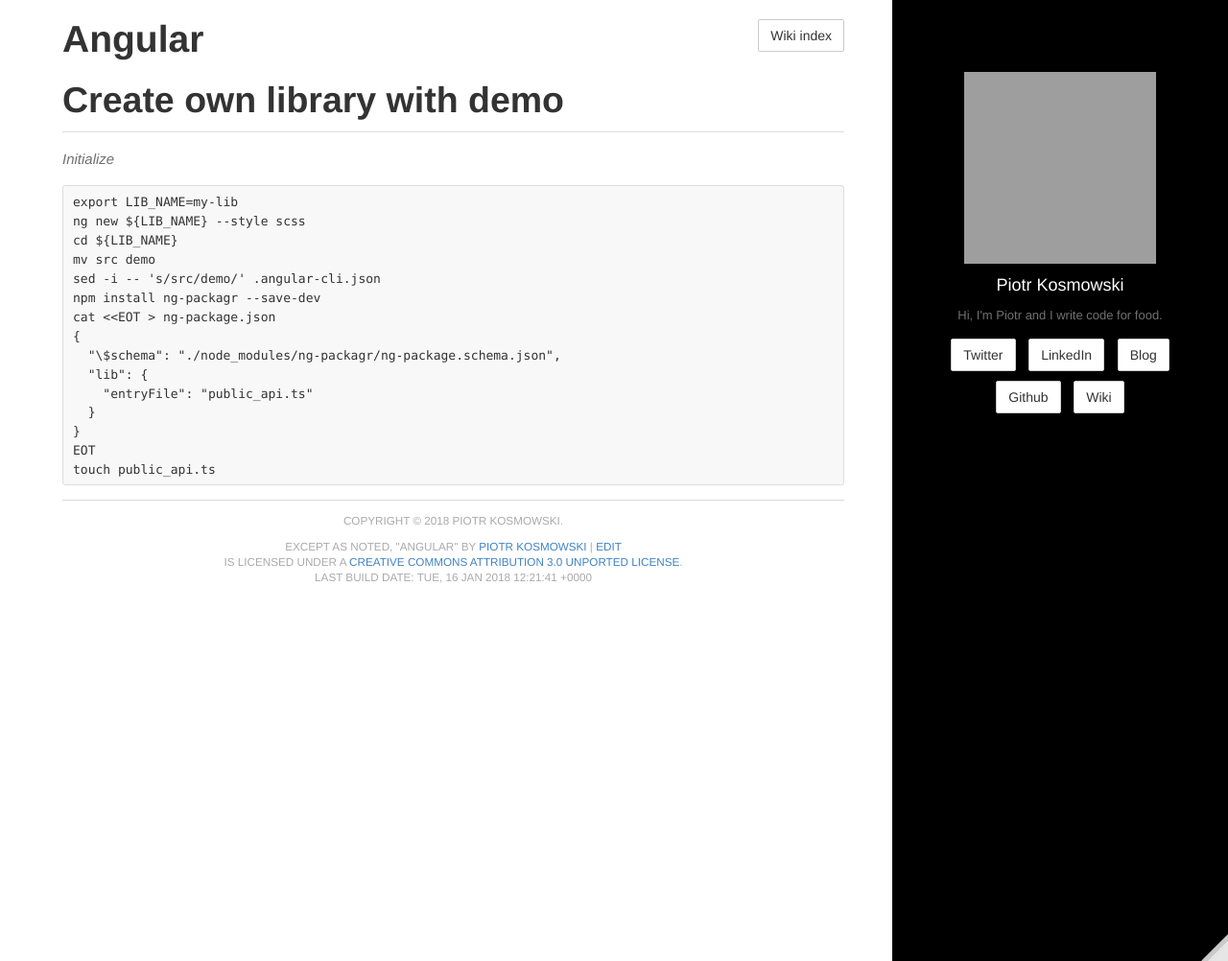
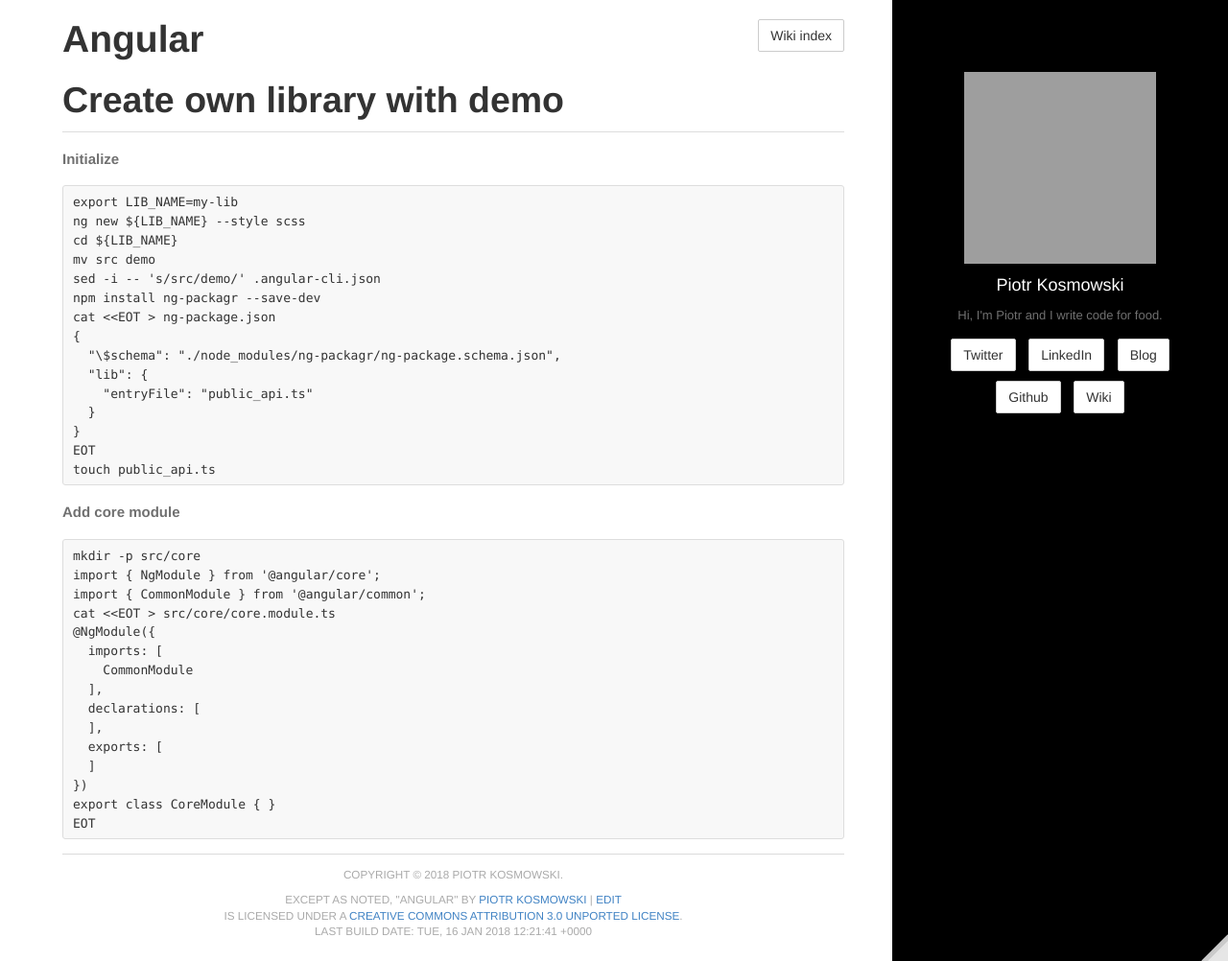
Before and after one commit to kospiotr/kospiotr.github.io, a Jekyll site: the page built from wiki/angular.md, in a window 1280 px wide and 1002 px high. Shown: the whole window at 96% size. Built offline with Jekyll 4.4.1, drawn with Linux system fonts in a browser that asks for light colours; grey boxes are pictures that could not be loaded.

Commit message:
Update angular.md

````diff
--- a/wiki/angular.md
+++ b/wiki/angular.md
@@ -8,7 +8,7 @@
 
 # Create own library with demo
 
-*Initialize*
+**Initialize**
 
 ```
 export LIB_NAME=my-lib
@@ -27,3 +27,22 @@
 EOT
 touch public_api.ts
 ```
+
+**Add core module**
+```
+mkdir -p src/core
+import { NgModule } from '@angular/core';
+import { CommonModule } from '@angular/common';
+cat <<EOT > src/core/core.module.ts
+@NgModule({
+  imports: [
+    CommonModule
+  ],
+  declarations: [
+  ],
+  exports: [
+  ]
+})
+export class CoreModule { }
+EOT
+```
````
